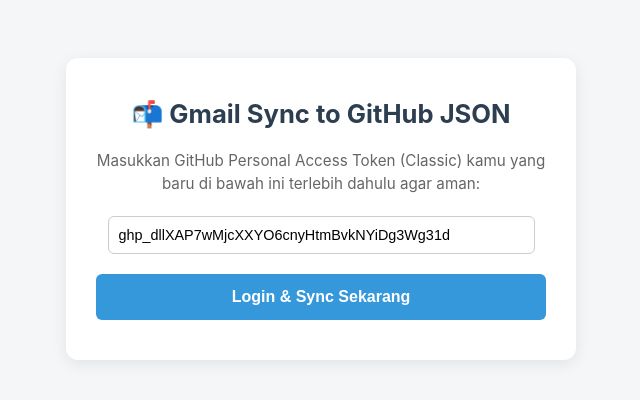
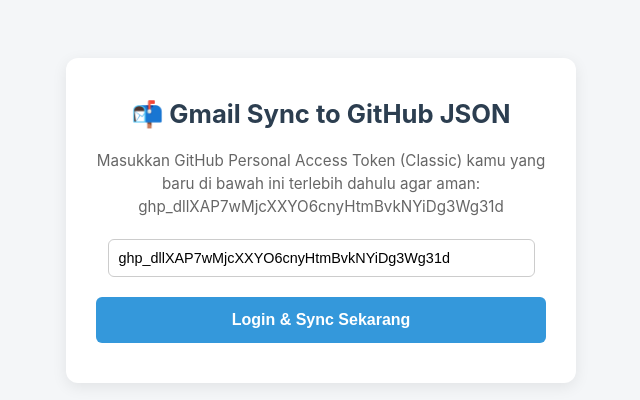
Before and after one commit to tukangketik00/gmapi, a website: page index.html in a window 1280 px wide. Shown: the whole page, without its empty margins (319-959 px from the left). Drawn offline with Linux system fonts and the light colour scheme.

Commit message:
Update index.html

```diff
--- a/index.html
+++ b/index.html
@@ -23,7 +23,7 @@
 
 <div class="box">
     <h2>📬 Gmail Sync to GitHub JSON</h2>
-    <p>Masukkan GitHub Personal Access Token (Classic) kamu yang baru di bawah ini terlebih dahulu agar aman:</p>
+    <p>Masukkan GitHub Personal Access Token (Classic) kamu yang baru di bawah ini terlebih dahulu agar aman: 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</p>
 
     <input type="text" id="gh_token" placeholder="Masukkan ghp_... disini" value="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"/>
 
```
